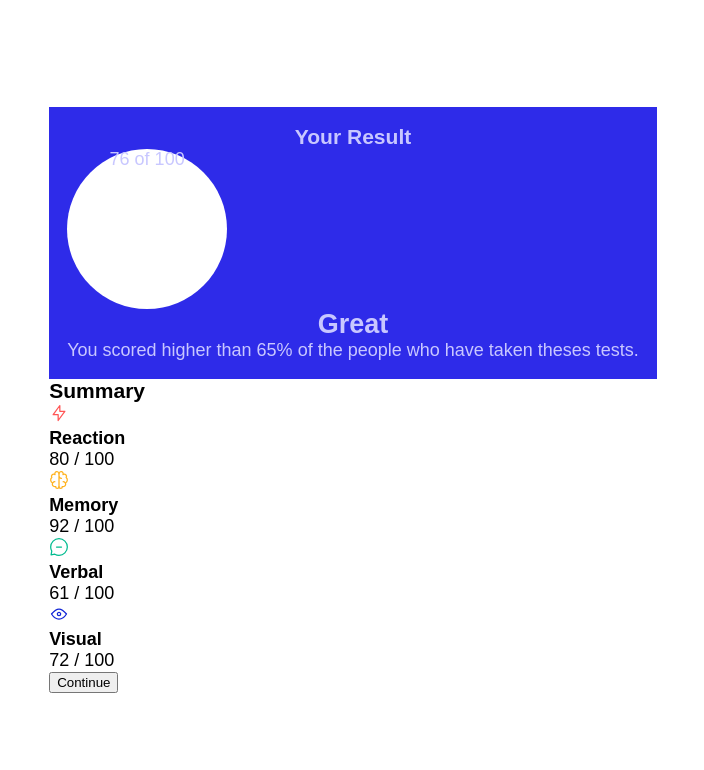
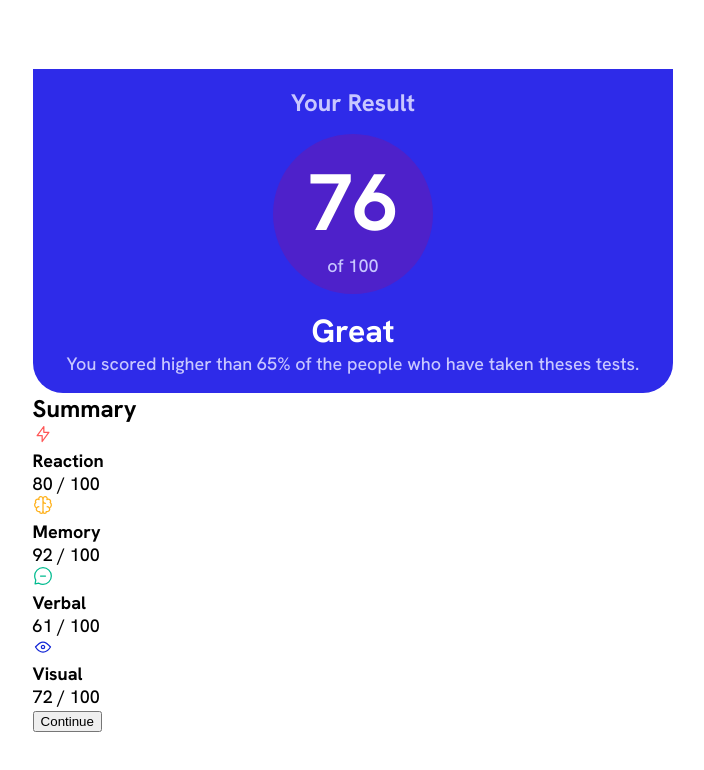
Before and after one commit to bodV6/Result-Summary-Component, a website built with Vite: page index.html in a window 1280 px wide. Shown: the whole page, without its empty margins (287-991 px from the left). Built offline with nearby package versions, Linux system fonts and the light colour scheme.

Commit message:
Script updated

```diff
--- a/index.html
+++ b/index.html
@@ -9,6 +9,12 @@
       href="./assets/images/favicon-32x32.png"
       type="image/x-icon"
     />
+    <link rel="preconnect" href="https://fonts.googleapis.com" />
+    <link rel="preconnect" href="https://fonts.gstatic.com" crossorigin />
+    <link
+      href="https://fonts.googleapis.com/css2?family=Hanken+Grotesk:wght@500;700;800&display=swap"
+      rel="stylesheet"
+    />
     <link rel="stylesheet" href="style.css" />
     <script src="./script.js" type="module" defer></script>
 
@@ -19,10 +25,12 @@
       <section class="result">
         <h3>Your Result</h3>
         <div class="circle">
-            <p><span>76</span> of 100</p>
+          <p><span>76</span> of 100</p>
         </div>
         <h2>Great</h2>
-        <p>You scored higher than 65% of the people who have taken theses tests.</p>
+        <p>
+          You scored higher than 65% of the people who have taken theses tests.
+        </p>
       </section>
       <section class="summary">
         <h3>Summary</h3>
--- a/script.js
+++ b/script.js
@@ -1,19 +1,35 @@
 import data from "./data.json";
+import "./style.css";
 
 function renderData(data) {
   const container = document.getElementById("summary-details");
-  const html = data
-    .map(
-      (item) => `
-      <div class="item">
-        <img src="${item.icon}"/>
-        <h4>${item.category}</h4>
-        <p>${item.score} / 100</p>
-      </div>
-    `
-    )
-    .join("");
-  container.innerHTML = html;
+
+  data.forEach((item) => {
+    if (item.category === "Reaction") {
+      //   style.backgroundColor = red;
+    }
+
+    const div = document.createElement("div");
+    div.classList.add("indicators");
+
+    const img = document.createElement("img");
+    img.setAttribute("src", item.icon);
+    div.appendChild(img);
+
+    const h4 = document.createElement("h4");
+    h4.setAttribute("style", "red")
+    const h4Text = document.createTextNode(item.category);
+    //   h4Text.setAttribute("style", "red");
+    h4.appendChild(h4Text);
+    div.appendChild(h4);
+
+    const p = document.createElement("p");
+    const pText = document.createTextNode(`${item.score} / 100`);
+    p.appendChild(pText);
+    div.appendChild(p);
+
+    container.appendChild(div);
+  });
 }
 
 renderData(data);
--- a/style.css
+++ b/style.css
@@ -1,9 +1,3 @@
-@font-face {
-  font-family: "HankenGrotesk-VariableFont_wght";
-  src: url(./assets/fonts/HankenGrotesk-VariableFont_wght.ttf)
-    format("ttf-variations");
-  font-weight: 500 700 800;
-}
 
 :root {
   /* Primary Color */
@@ -33,7 +27,7 @@
   --font-size: 1.125rem;
 
   /* Font */
-  --Hanken: "Hanken Grotesk", sans-serif;
+  --Hanken: "Hanken Grotesk";
 }
 
 /* Use Board-Box Model */
@@ -79,14 +73,52 @@ main {
 }
 .result {
     padding: var(--font-size);
+    margin:  0;
     background-color: var(--Light-royal-blue);
     color: var(--Light-lavender);
     text-align: center;
+    border-bottom-left-radius: 30px;
+    border-bottom-right-radius: 30px;
+}
+
+.result h3, .summary h3{
+    font-size: 1.5rem;
 }
 
 .circle {
-    background-color: #fff;
+    background-color: var(--Violet-blue);
     border-radius: 50%;
+    /* border-bottom: none; */
     width: 10rem;
     height: 10rem;
+    margin: 1rem auto;
+    padding: 1rem;
+
 }
+
+.circle span {
+    color: var(--White);
+    display: block;
+    font-size: 5rem;
+    font-weight: 700;
+}
+
+.result h2{
+    color: var(--White);
+    font-size: 2rem;
+}
+.result p {
+    padding: 0 1rem;
+}
+
+.summary {
+
+}
+
+.summary-details {
+
+}
+
+.indicators {
+    /* display: flex; */
+}
```
